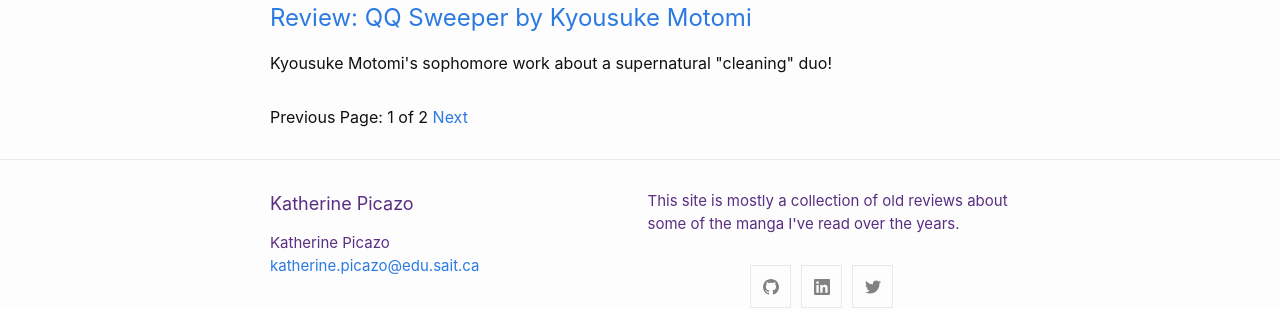
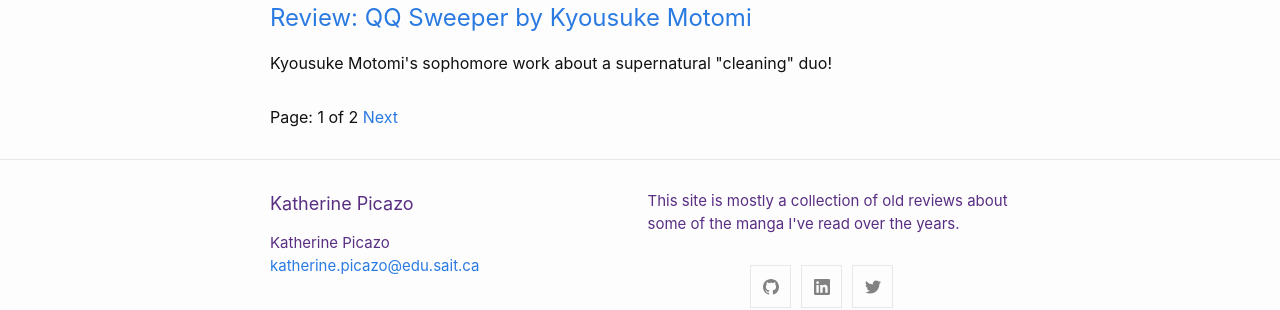
Before and after one commit to katrose/minima-final, a Jekyll site: the page built from index.html, in a window 1280 px wide. Shown: the part 804-1114 px from the top of the page. Built offline with Jekyll 4.4.1, drawn with Linux system fonts in a browser that asks for light colours; the list of posts is cut into pages by our own code.

Commit message:
Previous/next buttons don't display if no more pages to go to

```diff
--- a/_config.yml
+++ b/_config.yml
@@ -16,27 +16,7 @@ minima:
   social_links:
     twitter: siovale
     github:  katrose
-    # rss: rss
-    # dribbble: jekyll
-    # facebook: jekyll
-    # flickr:   jekyll
-    # instagram: jekyll
     linkedin: katherinepicazo
-    # pinterest: jekyll
-    # youtube: jekyll
-    # youtube_channel: UC8CXR0-3I70i1tfPg1PAE1g
-    # youtube_channel_name: CloudCannon
-    # telegram: jekyll
-    # googleplus: +jekyll
-    # microdotblog: jekyll
-    # keybase: jekyll
-
-    # Mastodon instances
-    # mastodon:
-    # - username: jekyll
-    #   instance: example.com
-    # - username: jekyll2
-    #   instance: example.com
 
 # If you want to link only specific pages in your header, uncomment
 # this and add the path to the pages in order as they should show up
@@ -53,4 +33,3 @@ plugins:
 
  # Paginate settings
 paginate: 5
-paginate_path: "/blog/page:num/"
--- a/_layouts/home.html
+++ b/_layouts/home.html
@@ -31,7 +31,7 @@ layout: default
       Previous
     </a>
   {% else %}
-    <span class="previous">Previous</span>
+    <span class="previous"></span>
   {% endif %}
   <span class="page_number ">
     Page: {{ paginator.page }} of {{ paginator.total_pages }}
@@ -39,7 +39,7 @@ layout: default
   {% if paginator.next_page %}
     <a href="{{ paginator.next_page_path }}" class="next">Next</a>
   {% else %}
-    <span class="next ">Next</span>
+    <span class="next "></span>
   {% endif %}
   </div>
 
```
